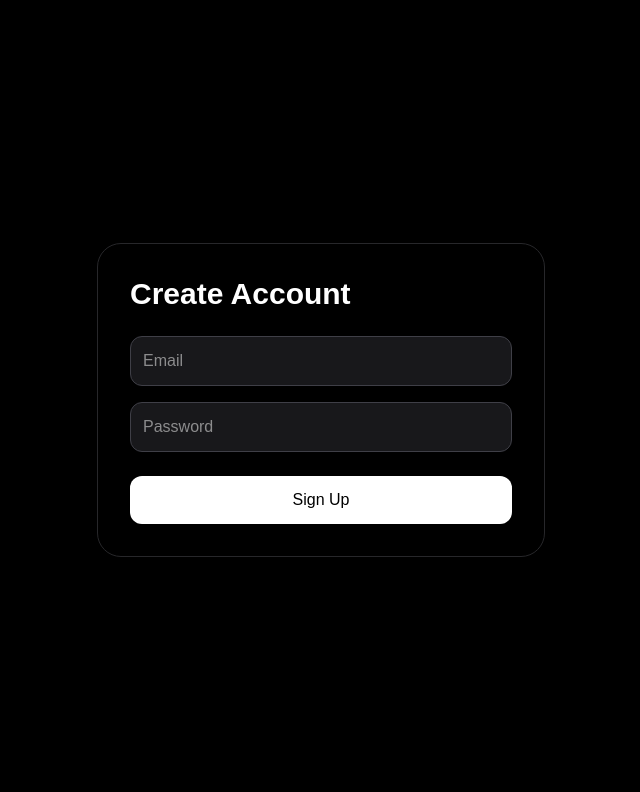
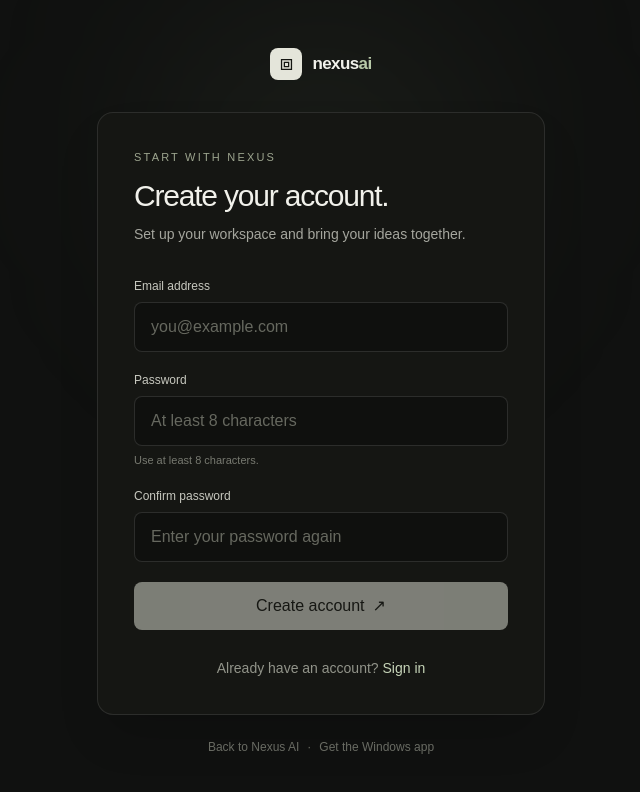
Before and after one commit to Fasinu-David-Omotayo/NEXUS-AI, a Next.js app in the folder frontend/: page /signup in a window 1280 px wide. Shown: the top 792 px of the page, without its empty margins (319-959 px from the left). Built offline with nearby package versions, Linux system fonts and the light colour scheme; no server answers.

Commit message:
Improve Nexus AI account onboarding

```diff
--- a/frontend/app/signup/page.tsx
+++ b/frontend/app/signup/page.tsx
@@ -1,52 +1,157 @@
 "use client";
 
-import { useState } from "react";
+import Link from "next/link";
+import { FormEvent, useState } from "react";
+import { useRouter } from "next/navigation";
 import { supabase } from "@/lib/supabase";
 
 export default function SignupPage() {
+  const router = useRouter();
   const [email, setEmail] = useState("");
   const [password, setPassword] = useState("");
+  const [confirmPassword, setConfirmPassword] = useState("");
+  const [loading, setLoading] = useState(false);
+  const [error, setError] = useState("");
+  const [success, setSuccess] = useState("");
 
-  const handleSignup = async () => {
-    const { error } = await supabase.auth.signUp({
-      email,
+  const handleSignup = async (event: FormEvent<HTMLFormElement>) => {
+    event.preventDefault();
+    setError("");
+    setSuccess("");
+
+    if (password.length < 8) {
+      setError("Use a password with at least 8 characters.");
+      return;
+    }
+
+    if (password !== confirmPassword) {
+      setError("Your passwords do not match. Please check and try again.");
+      return;
+    }
+
+    setLoading(true);
+
+    try {
+      const { data, error: signupError } = await supabase.auth.signUp({
+        email: email.trim(),
         password,
       });
 
-    if (error) {
-      alert(error.message);
+      if (signupError) {
+        setError(signupError.message);
         return;
       }
 
-    alert("Account created successfully.");
+      if (data.session) {
+        router.replace("/dashboard");
+        router.refresh();
+        return;
+      }
+
+      setSuccess("Your account has been created. Check your email for a confirmation link, then sign in to continue.");
+    } catch {
+      setError("We couldn't create your account right now. Please check your connection and try again.");
+    } finally {
+      setLoading(false);
+    }
   };
 
   return (
-    <main className="min-h-screen flex items-center justify-center bg-black text-white">
-      <div className="w-full max-w-md rounded-3xl border border-zinc-800 p-8">
-        <h1 className="mb-6 text-3xl font-bold">
-          Create Account
-        </h1>
+    <main className="relative flex min-h-screen items-center justify-center overflow-hidden bg-[#101110] px-5 py-12 text-[#f1f1eb]">
+      <div className="pointer-events-none absolute left-1/2 top-0 h-80 w-80 -translate-x-1/2 rounded-full bg-[#a6bb91]/[0.08] blur-[110px]" />
 
+      <div className="relative w-full max-w-md">
+        <Link href="/" className="mx-auto mb-8 flex w-fit items-center gap-2.5">
+          <span className="flex h-8 w-8 items-center justify-center rounded-lg bg-[#e4e5da] text-[#151612]">
+            <svg width="17" height="17" viewBox="0 0 24 24" fill="none" stroke="currentColor" strokeWidth="1.8" aria-hidden="true">
+              <path d="M5 5h14v14H5z" />
+              <path d="M9 9h6v6H9z" />
+            </svg>
+          </span>
+          <span className="text-[17px] font-semibold tracking-[-0.6px]">nexus<span className="text-[#b8c9a8]">ai</span></span>
+        </Link>
+
+        <section className="rounded-2xl border border-white/[0.1] bg-[#151613] p-7 shadow-2xl shadow-black/20 sm:p-9">
+          <p className="text-[11px] font-medium uppercase tracking-[0.2em] text-[#9da58f]">Start with Nexus</p>
+          <h1 className="mt-3 text-3xl font-medium tracking-[-1.2px]">Create your account.</h1>
+          <p className="mt-2 text-sm leading-6 text-[#a5a69e]">Set up your workspace and bring your ideas together.</p>
+
+          <form onSubmit={handleSignup} className="mt-8 space-y-5">
+            <label className="block">
+              <span className="mb-2 block text-xs font-medium text-[#c7c8bf]">Email address</span>
               <input
-          className="mb-4 w-full rounded-xl border border-zinc-700 bg-zinc-900 p-3"
-          placeholder="Email"
-          onChange={(e) => setEmail(e.target.value)}
+                type="email"
+                autoComplete="email"
+                required
+                value={email}
+                onChange={(event) => setEmail(event.target.value)}
+                placeholder="you@example.com"
+                className="w-full rounded-lg border border-white/[0.12] bg-[#0f100e] px-4 py-3 text-sm text-white outline-none transition placeholder:text-[#66685f] focus:border-[#b8c9a8]/70"
               />
+            </label>
 
+            <label className="block">
+              <span className="mb-2 block text-xs font-medium text-[#c7c8bf]">Password</span>
               <input
                 type="password"
-          className="mb-6 w-full rounded-xl border border-zinc-700 bg-zinc-900 p-3"
-          placeholder="Password"
-          onChange={(e) => setPassword(e.target.value)}
+                autoComplete="new-password"
+                minLength={8}
+                required
+                value={password}
+                onChange={(event) => setPassword(event.target.value)}
+                placeholder="At least 8 characters"
+                className="w-full rounded-lg border border-white/[0.12] bg-[#0f100e] px-4 py-3 text-sm text-white outline-none transition placeholder:text-[#66685f] focus:border-[#b8c9a8]/70"
               />
+              <span className="mt-1.5 block text-[11px] text-[#777970]">Use at least 8 characters.</span>
+            </label>
+
+            <label className="block">
+              <span className="mb-2 block text-xs font-medium text-[#c7c8bf]">Confirm password</span>
+              <input
+                type="password"
+                autoComplete="new-password"
+                required
+                value={confirmPassword}
+                onChange={(event) => setConfirmPassword(event.target.value)}
+                placeholder="Enter your password again"
+                className="w-full rounded-lg border border-white/[0.12] bg-[#0f100e] px-4 py-3 text-sm text-white outline-none transition placeholder:text-[#66685f] focus:border-[#b8c9a8]/70"
+              />
+            </label>
+
+            {error && (
+              <p role="alert" className="rounded-lg border border-red-400/20 bg-red-400/[0.06] px-3 py-2.5 text-sm leading-5 text-red-200">
+                {error}
+              </p>
+            )}
+
+            {success && (
+              <div role="status" className="rounded-lg border border-[#b8c9a8]/20 bg-[#b8c9a8]/[0.06] px-3 py-3 text-sm leading-5 text-[#d5e0ca]">
+                {success}
+                <Link href="/login" className="mt-2 inline-block font-semibold underline underline-offset-4">Go to sign in</Link>
+              </div>
+            )}
 
             <button
-          onClick={handleSignup}
-          className="w-full rounded-xl bg-white p-3 font-medium text-black"
+              type="submit"
+              disabled={loading || !email.trim() || !password || !confirmPassword}
+              className="flex min-h-12 w-full items-center justify-center gap-2 rounded-lg bg-[#e4e5da] px-5 text-sm font-semibold text-[#171813] transition hover:bg-white disabled:cursor-not-allowed disabled:opacity-50"
             >
-          Sign Up
+              {loading ? "Creating your account…" : "Create account"}
+              {!loading && <span aria-hidden="true">↗</span>}
             </button>
+          </form>
+
+          <p className="mt-7 text-center text-sm text-[#92948a]">
+            Already have an account?{" "}
+            <Link href="/login" className="font-medium text-[#c6d4b8] transition hover:text-white">Sign in</Link>
+          </p>
+        </section>
+
+        <p className="mt-6 text-center text-xs text-[#696b63]">
+          <Link href="/" className="transition hover:text-[#c7c8bf]">Back to Nexus AI</Link>
+          <span className="px-2">·</span>
+          <Link href="/download" className="transition hover:text-[#c7c8bf]">Get the Windows app</Link>
+        </p>
       </div>
     </main>
   );
```
Lines whose indentation alone changed are shown as unchanged.
